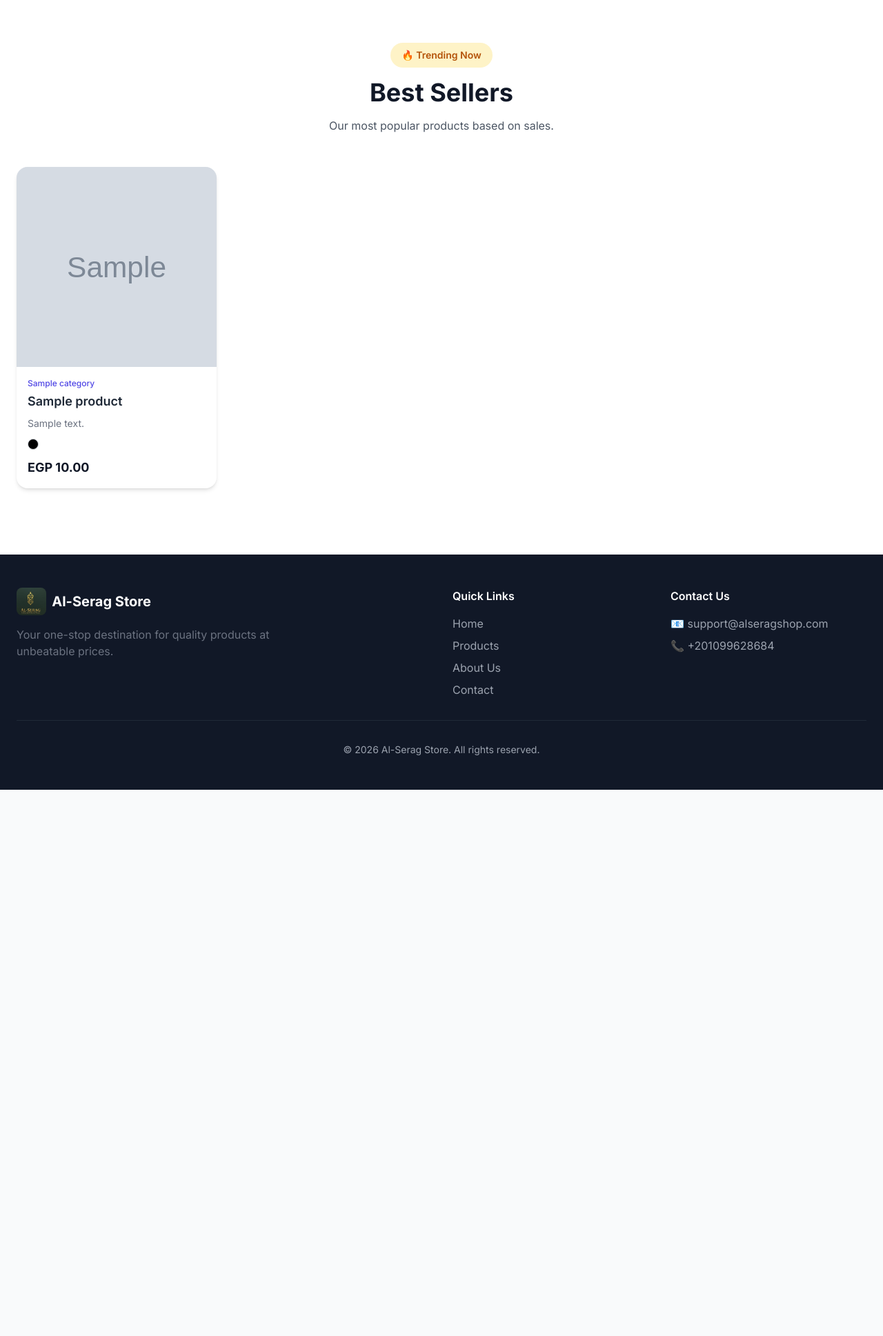
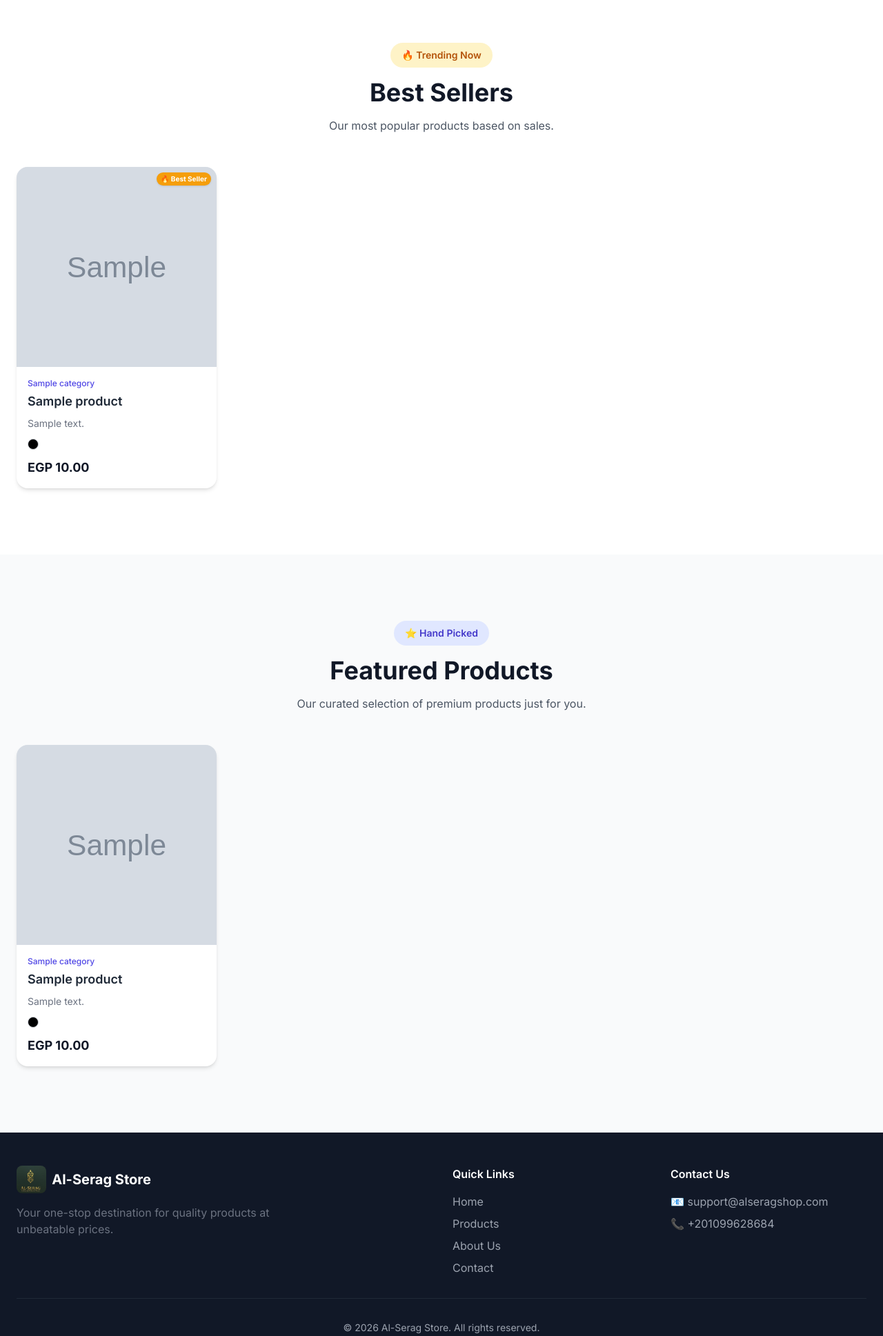
Before and after one commit to GamalSerag/medium_online_store, a Django app: page / in a window 1280 px wide. Shown: the part 1472-3409 px from the top of the page at 69% size. Before the commit the page ends 2617 px from the top, so only its background shows below. Run offline with Django 5.2, Linux system fonts and the light colour scheme; tables that the repository leaves empty hold one stand-in row (values such as "Sample post"); grey boxes marked "Sample" are stand-in pictures; parts of the project's set-up code (start-up, migrations or seed data) failed here and were passed over; some libraries are stand-ins or nearby versions.

Commit message:
feat: add featured products section, best seller badges, and fix order success URL

```diff
--- a/pages/templates/pages/home.html
+++ b/pages/templates/pages/home.html
@@ -209,9 +209,29 @@
     </div>
 </section>
 
-<!-- Section 3: Active Offers -->
+<!-- Section 3: Featured Products -->
+{% if featured_products %}
+<section id="featured" class="py-16 md:py-24 bg-gray-50">
+    <div class="max-w-7xl mx-auto px-6">
+        <div class="text-center mb-12">
+            <span class="inline-block px-4 py-2 bg-indigo-100 text-indigo-700 rounded-full text-sm font-semibold mb-4">⭐
+                {% trans "Hand Picked" %}</span>
+            <h2 class="text-3xl md:text-4xl font-bold text-gray-900 mb-4">{% trans "Featured Products" %}</h2>
+            <p class="text-gray-600 max-w-xl mx-auto">{% trans "Our curated selection of premium products just for you." %}</p>
+        </div>
+
+        <div class="grid grid-cols-2 md:grid-cols-4 gap-6">
+            {% for product in featured_products %}
+            {% include 'pages/partials/_product_card.html' with product=product %}
+            {% endfor %}
+        </div>
+    </div>
+</section>
+{% endif %}
+
+<!-- Section 4: Active Offers -->
 {% if offers %}
-<section id="offers" class="py-16 md:py-24 bg-gray-50">
+<section id="offers" class="py-16 md:py-24 bg-white">
     <div class="max-w-7xl mx-auto px-6">
         <div class="text-center mb-12">
             <span class="inline-block px-4 py-2 bg-red-100 text-red-700 rounded-full text-sm font-semibold mb-4">💰 {%
--- a/pages/templates/pages/partials/_product_card.html
+++ b/pages/templates/pages/partials/_product_card.html
@@ -12,18 +12,16 @@
         {% endwith %}
 
         <!-- Badges -->
+        {% if show_badge %}
+        <span class="absolute top-2 right-2 px-1.5 py-0.5 bg-amber-500 text-white text-[10px] font-bold rounded-full shadow">🔥 {% trans "Best Seller" %}</span>
+        {% endif %}
+
         {% if product.stock == 0 %}
-        <span class="absolute top-3 left-3 px-2 py-1 bg-red-500 text-white text-xs font-bold rounded-full">
-            {% trans "Out of Stock" %}
-        </span>
+        <span class="absolute top-2 left-2 px-1.5 py-0.5 bg-red-500 text-white text-[10px] font-bold rounded-full">{% trans "Out of Stock" %}</span>
         {% elif product.discount_percentage > 0 %}
-        <span class="absolute top-3 left-3 px-2 py-1 bg-red-600 text-white text-xs font-bold rounded-full">
-            -{{ product.discount_percentage }}%
-        </span>
+        <span class="absolute top-2 left-2 px-1.5 py-0.5 bg-red-600 text-white text-[10px] font-bold rounded-full">-{{ product.discount_percentage }}%</span>
         {% elif product.on_sale %}
-        <span class="absolute top-3 left-3 px-2 py-1 bg-green-500 text-white text-xs font-bold rounded-full">
-            {% trans "SALE" %}
-        </span>
+        <span class="absolute top-2 left-2 px-1.5 py-0.5 bg-green-500 text-white text-[10px] font-bold rounded-full">{% trans "SALE" %}</span>
         {% endif %}
     </div>
 
--- a/pages/urls.py
+++ b/pages/urls.py
@@ -20,7 +20,7 @@ urlpatterns = [
 
     # Checkout URL
     path('checkout/', CheckoutView.as_view(), name='checkout'),
-    path('order-success/<str:order_number>/', OrderSuccessView.as_view(), name='order_success'),
+    path('order-success/', OrderSuccessView.as_view(), name='order_success'),
 
     # Admin URLs
     path('admin-dashboard/', AdminDashboardView.as_view(), name='admin_dashboard'),
--- a/pages/views.py
+++ b/pages/views.py
@@ -22,10 +22,17 @@ class HomePageView(TemplateView):
         # Active categories (limit 8)
         context['categories'] = Category.objects.filter(is_active=True)[:8]
 
-        # Best-selling products (by sales_count, limit 8)
-        context['best_sellers'] = Product.objects.filter(
-            is_active=True
-        ).order_by('-sales_count')[:8]
+        # Best-selling products (by sales_count, limit 5)
+        best_sellers = Product.objects.filter(
+            is_active=True, sales_count__gt=0
+        ).order_by('-sales_count')[:5]
+        context['best_sellers'] = best_sellers
+        context['best_seller_ids'] = list(best_sellers.values_list('id', flat=True))
+
+        # Featured products
+        context['featured_products'] = Product.objects.filter(
+            is_active=True, is_featured=True
+        ).order_by('-created_at')[:8]
 
         # Active offers (valid date range)
         context['offers'] = Offer.objects.filter(
@@ -409,8 +416,11 @@ class CheckoutView(TemplateView):
             # Clear Cart
             cart.clear()
 
+            # Store order number in session for success page
+            request.session['last_order_number'] = order.order_number
+
             # Redirect to success page
-            return redirect('order_success', order_number=order.order_number)
+            return redirect('order_success')
 
         # If form invalid, re-render logic
         context = self.get_context_data()
@@ -418,18 +428,14 @@ class CheckoutView(TemplateView):
         return self.render_to_response(context)
 
 
-class OrderSuccessView(DetailView):
-    model = Order
+class OrderSuccessView(TemplateView):
     template_name = 'pages/order_success.html'
-    context_object_name = 'order'
-    slug_field = 'order_number'
-    slug_url_kwarg = 'order_number'
-
-    def get_object(self):
-        return get_object_or_404(Order, order_number=self.kwargs['order_number'])
 
     def get_context_data(self, **kwargs):
         context = super().get_context_data(**kwargs)
+        order_number = self.request.session.get('last_order_number')
+        if order_number:
+            context['order'] = get_object_or_404(Order, order_number=order_number)
         return context
 
 class AdminOrderDetailView(StaffRequiredMixin, DetailView):
```
